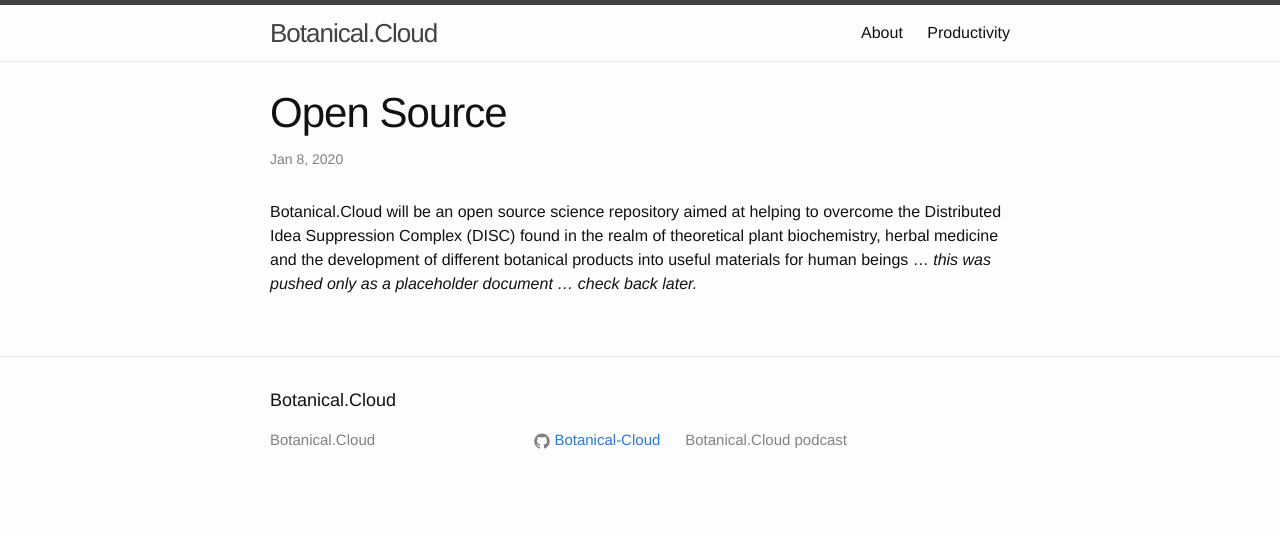
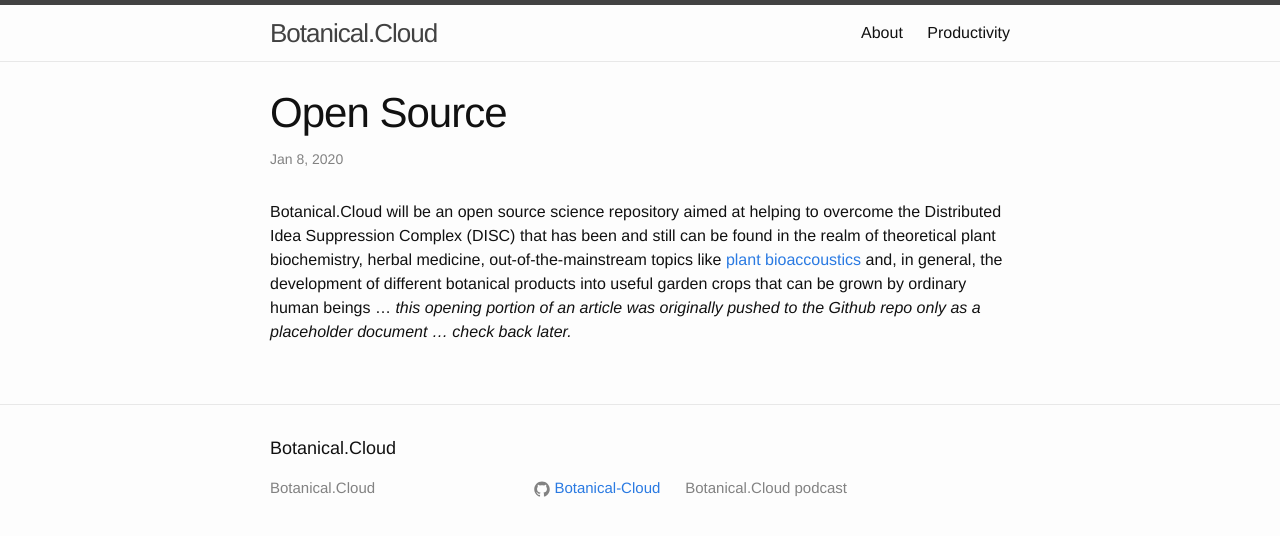
Before and after one commit to Botanical-Cloud/Botanical-Cloud.github.io, a Jekyll site: the page built from _posts/2020-01-08-Open-Source.markdown, in a window 1280 px wide. Shown: the top 536 px of the page. Built offline with Jekyll 4.4.1, drawn with Linux system fonts in a browser that asks for light colours.

Commit message:
Preliminary placemarker post

```diff
--- a/_posts/2020-01-08-Open-Source.markdown
+++ b/_posts/2020-01-08-Open-Source.markdown
@@ -5,4 +5,4 @@ date:   2020-01-08 4:39:00
 categories: Technology
 ---
 
-Botanical.Cloud will be an open source science repository aimed at helping to overcome the Distributed Idea Suppression Complex (DISC) found in the realm of theoretical plant biochemistry, herbal medicine and the development of different botanical products into useful materials for human beings ... *this was pushed only as a placeholder document ... check back later.*
+Botanical.Cloud will be an open source science repository aimed at helping to overcome the Distributed Idea Suppression Complex (DISC) that has been and still can be found in the realm of theoretical plant biochemistry, herbal medicine, out-of-the-mainstream topics like [plant bioaccoustics](https://en.wikipedia.org/wiki/Plant_bioacoustics) and, in general, the development of different botanical products into useful garden crops that can be grown by ordinary human beings  ... *this opening portion of an article was originally pushed to the Github repo only as a placeholder document ... check back later.*
```
